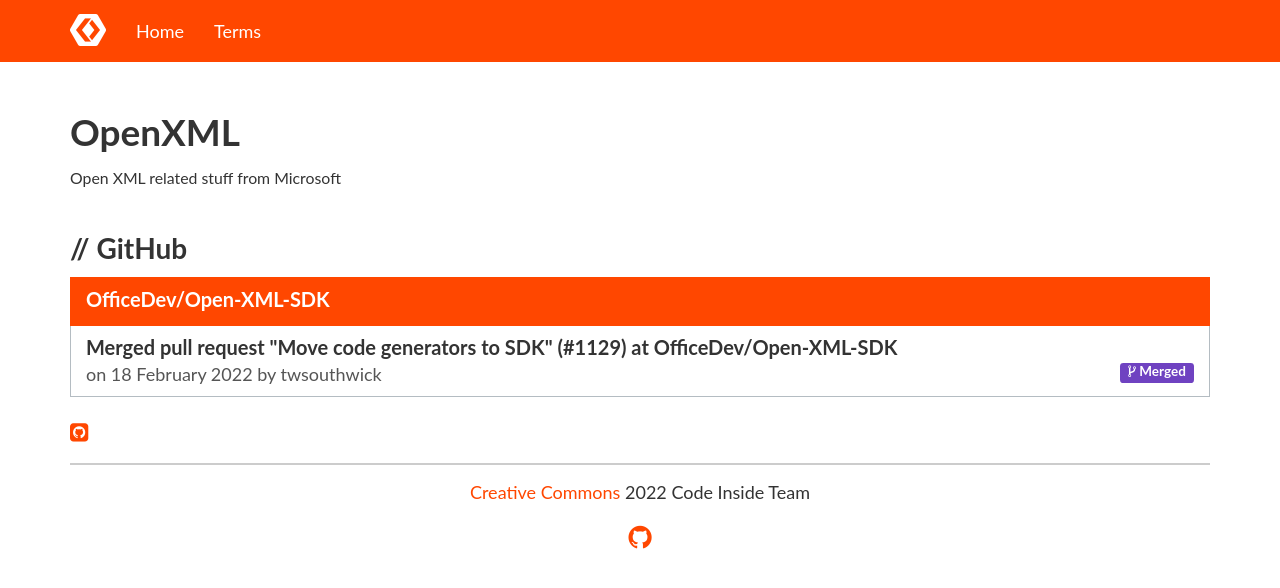
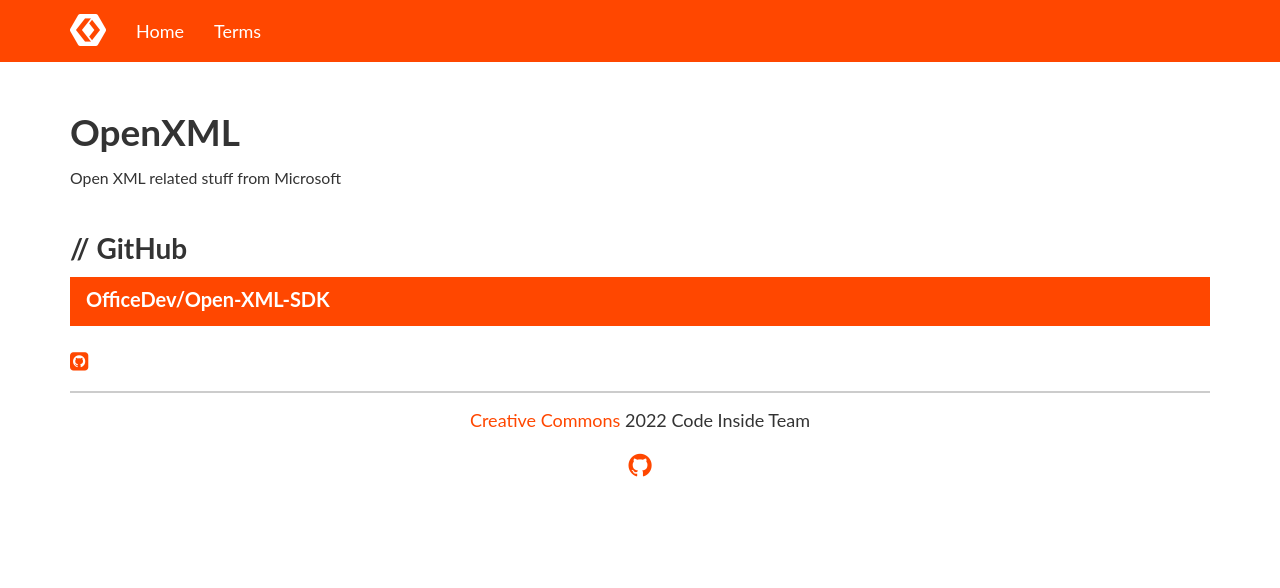
Before and after one commit to Code-Inside/KnowYourStack, a Jekyll site: the page built from _pages/openxml.html, in a window 1280 px wide. Shown: the top 588 px of the page. Built offline with Jekyll 4.4.1, drawn with Linux system fonts in a browser that asks for light colours; nearby versions of some CDN libraries; comment, search, counter and statistics services are not loaded.

Commit message:
Sloader update on _data/OpenXml.json

```diff
--- a/_data/OpenXml.json
+++ b/_data/OpenXml.json
@@ -1 +1 @@
-{"Data":{"Sdk":{"Events":[{"Id":"20340464377","Type":"PullRequestEvent","CreatedAt":"2022-02-18T18:27:52","Actor":"twsouthwick","Repository":"OfficeDev/Open-XML-SDK","Organization":"OfficeDev","RawContent":null,"RelatedAction":"merged","RelatedUrl":"https://github.com/OfficeDev/Open-XML-SDK/pull/1129","RelatedDescription":"Merged pull request \"Move code generators to SDK\" (#1129) at OfficeDev/Open-XML-SDK","RelatedBody":""}],"ResultType":"GitHubEvent"}},"RunOn":"2022-02-28T03:30:24.5101108Z","RunDurationInMilliseconds":639}
+{"Data":{"Sdk":{"Events":[],"ResultType":"GitHubEvent"}},"RunOn":"2022-03-01T03:30:24.7746493Z","RunDurationInMilliseconds":640}
```
